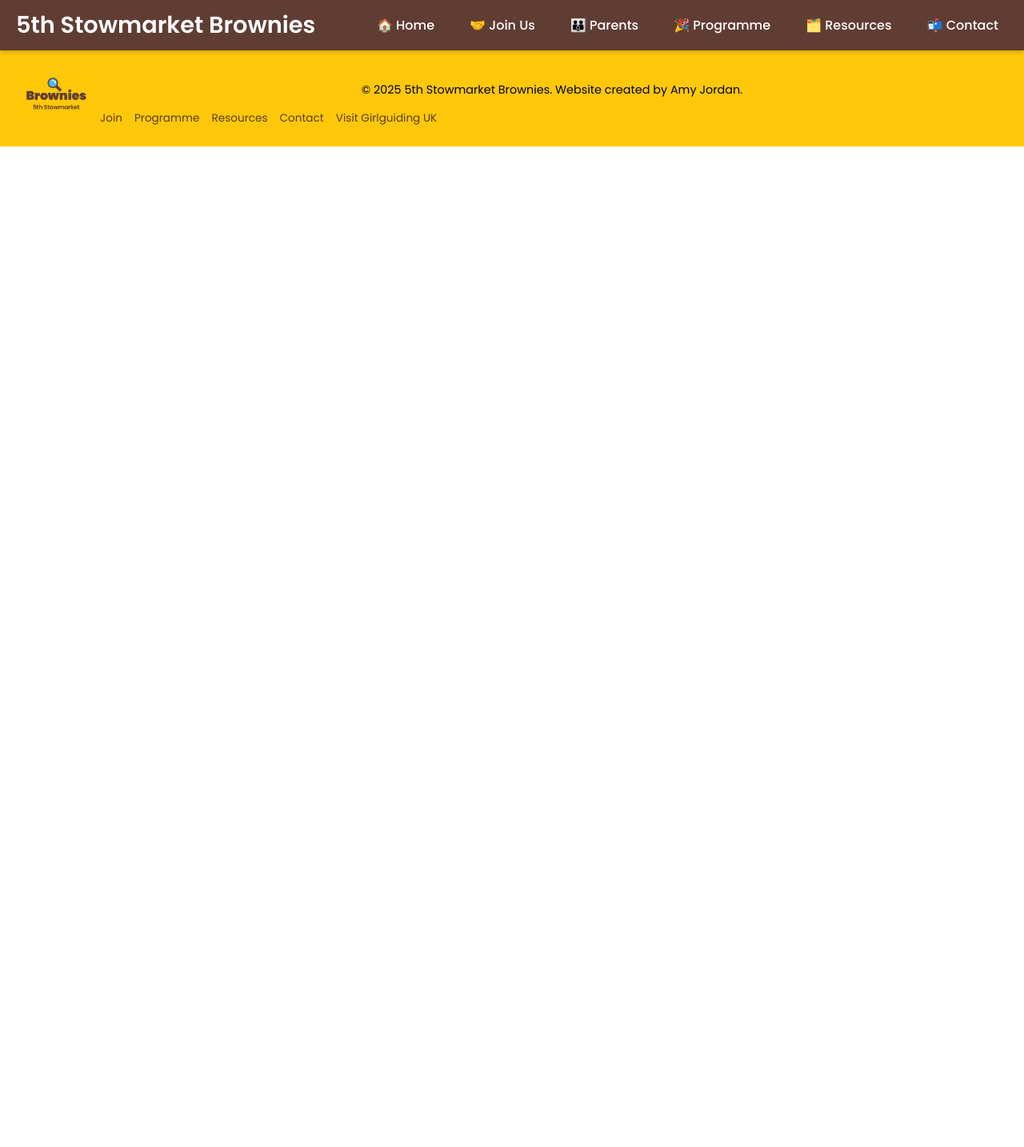
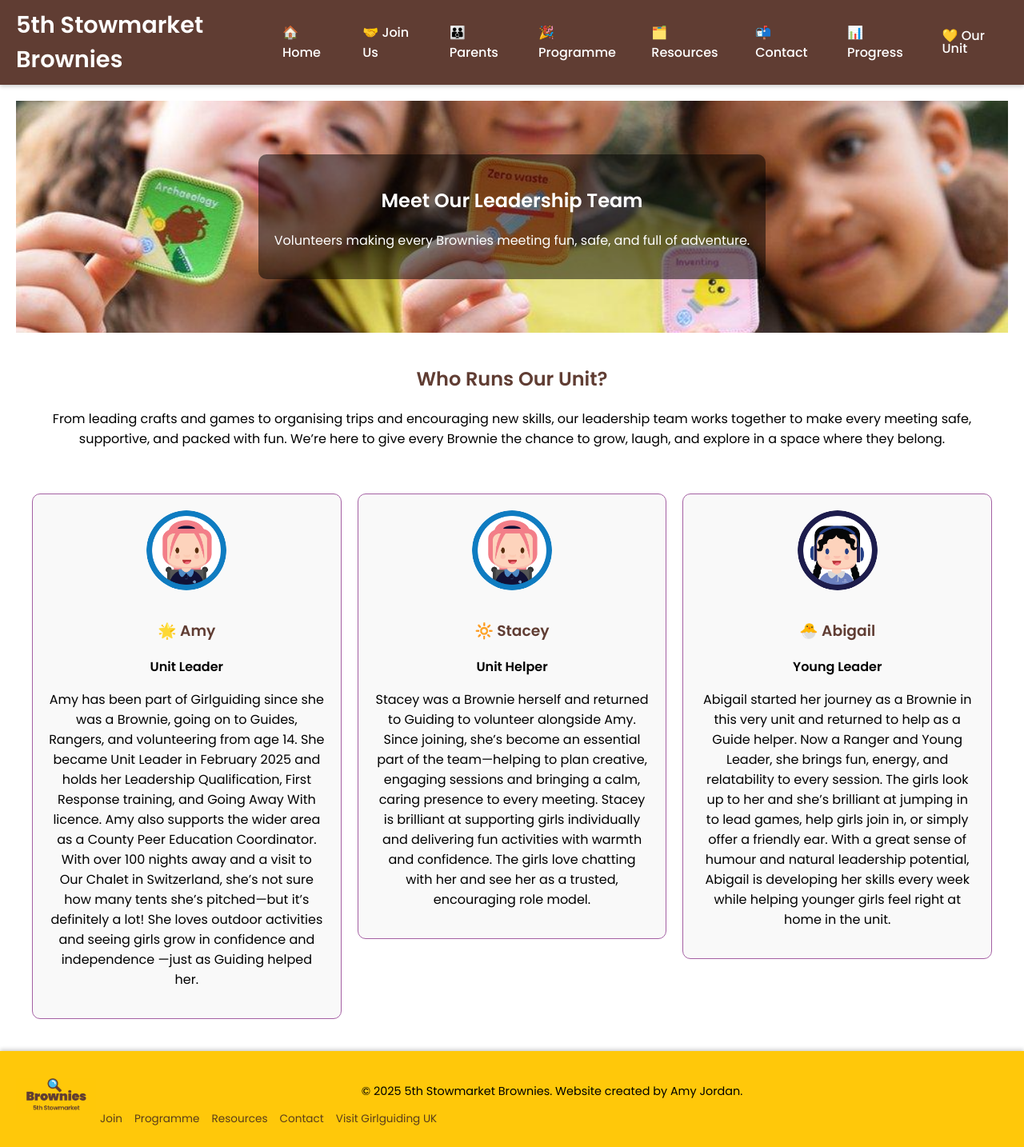
Before and after one commit to s256945/5thsmrktbrownies, a React app: page /leaders in a window 1280 px wide. Shown: the whole page at 80% size. Before the commit the page ends 800 px from the top, so only its background shows below. Built offline with nearby package versions, Linux system fonts and the light colour scheme.

Commit message:
feat: leaders page

```diff
--- a/src/App.js
+++ b/src/App.js
@@ -8,6 +8,8 @@
 import Header from "./components/header.jsx";
 import Footer from "./components/footer.jsx";
 import Programme from "Components/gg-programme.jsx";
+import ProgressPage from "./components/progress.jsx";
+import Leaders from "./components/leaders.jsx";
 
 const App = () => {
   return (
@@ -18,6 +20,8 @@
           <Route path="/" element={<Home />} />
           <Route path="/join" element={<Join />} />
           <Route path="/parents" element={<Parents />} />
+          <Route path="/progress" element={<ProgressPage />} />
+          <Route path="/leaders" element={<Leaders />} />
           <Route path="/programme" element={<Programme />} />
           <Route path="/resources" element={<Resources />} />
           <Route path="/contact" element={<Contact />} />
--- a/src/components/header.jsx
+++ b/src/components/header.jsx
@@ -60,6 +60,8 @@
 
   li {
     position: relative;
+    display: flex;
+    align-items: center;
   }
 
   a {
@@ -83,6 +85,56 @@
     background-color: #ef7b00;
     font-weight: bold;
   }
+
+  .dropdown-toggle {
+    display: inline-flex;
+    align-items: center;
+    justify-content: center;
+    color: #ffffff;
+    font-weight: 500;
+    padding: 8px 12px;
+    border-radius: 5px;
+    transition:
+      background-color 0.3s ease,
+      color 0.3s ease;
+    height: 100%;
+    line-height: 1;
+    cursor: pointer;
+  }
+
+  .dropdown-toggle:hover,
+  .dropdown-toggle:focus {
+    background-color: #ef7b00;
+    color: #fff;
+  }
+
+  .dropdown {
+    display: none;
+    position: absolute;
+    top: 100%;
+    left: 0;
+    background-color: #603d33;
+    padding: 5px 0;
+    list-style: none;
+    min-width: 150px;
+    box-shadow: 0 2px 5px rgba(0, 0, 0, 0.2);
+    z-index: 10;
+  }
+
+  li:hover > .dropdown,
+  .dropdown-toggle:focus + .dropdown {
+    display: block;
+  }
+
+  .dropdown li a {
+    display: block;
+    padding: 8px 12px;
+    color: #fff;
+  }
+
+  .dropdown li a:hover {
+    background-color: #ef7b00;
+  }
 `;
 
 const Header = () => {
@@ -95,6 +147,14 @@
     { to: "/programme", label: "🎉 Programme" },
     { to: "/resources", label: "🗂️ Resources" },
     { to: "/contact", label: "📬 Contact" },
+    { to: "/progress", label: "📊 Progress" },
+    {
+      label: "💛 Our Unit",
+      submenu: [
+        { to: "/about", label: "ℹ️ About the Unit" },
+        { to: "/leaders", label: "👩‍🦱 Leaders" },
+      ],
+    },
   ];
 
   return (
@@ -107,6 +167,28 @@
         <ul>
           {menuItems.map((item) => (
             <li key={item.to}>
+              {item.submenu ? (
+                <>
+                  <div className="dropdown-toggle" role="button" tabIndex={0}>
+                    {item.label}
+                  </div>
+                  <ul className="dropdown">
+                    {item.submenu.map((subItem) => (
+                      <li key={subItem.to}>
+                        <NavLink
+                          to={subItem.to}
+                          className={({ isActive }) =>
+                            isActive ? "active" : ""
+                          }
+                          onClick={() => setOpen(false)}
+                        >
+                          {subItem.label}
+                        </NavLink>
+                      </li>
+                    ))}
+                  </ul>
+                </>
+              ) : (
                 <NavLink
                   to={item.to}
                   className={({ isActive }) => (isActive ? "active" : "")}
@@ -115,6 +197,7 @@
                 >
                   {item.label}
                 </NavLink>
+              )}
             </li>
           ))}
         </ul>
--- a/src/components/joinUs.jsx
+++ b/src/components/joinUs.jsx
@@ -42,9 +42,10 @@
       <Section>
         <StyledH2>How to Join</StyledH2>
         <p>
-          Whether you want to become a Brownie or volunteer, there&apos;s a place for
-          you! When registering, select 5th Stowmarket Brownies as your first
-          choice, and your details will be directed to us via official channels.
+          Whether you want to become a Brownie or volunteer, there&apos;s a
+          place for you! When registering, select 5th Stowmarket Brownies as
+          your first choice, and your details will be directed to us via
+          official channels.
         </p>
       </Section>
       <JoinOptions>
@@ -56,7 +57,9 @@
             />
             <StyledH3>🎀 Join as a Brownie</StyledH3>
             <p>
-              Non-stop fun, friendships and adventure! Girls aged 11-18 in guiding are, on average, 28% more confident and 15% happier than UK girls.
+              Non-stop fun, friendships and adventure! Girls aged 11-18 in
+              guiding are, on average, 28% more confident and 15% happier than
+              UK girls.
             </p>
             <Button
               as="a"
@@ -74,9 +77,10 @@
             <JoinImg src={Leader3} alt="A woman volunteer in a wheelchair" />
             <StyledH3>🤝 Join as a Volunteer</StyledH3>
             <p>
-              Ready to inspire girls aged 7 to 10?
-It's a world of firsts you can explore together! You’ll have the chance to develop your leadership skills and
-help girls to have lots of fun trying out new adventures
+              Ready to inspire girls aged 7 to 10? It&apos;s a world of firsts you
+              can explore together! You’ll have the chance to develop your
+              leadership skills and help girls to have lots of fun trying out
+              new adventures
             </p>
             <Button
               as="a"
--- /dev/null
+++ b/src/components/leaders.jsx
@@ -0,0 +1,104 @@
+import React from "react";
+import styled from "styled-components";
+import Leader3 from "../../public/assets/images/Leader3.png";
+import YoungLeader from "../../public/assets/images/YL4.png";
+
+import {
+  Main,
+  Section,
+  Overlay,
+  FadeIn,
+  WelcomeSection,
+  Article,
+  StyledH2,
+  StyledH3,
+} from "./StyledComponents";
+
+const LeaderGrid = styled.div`
+  display: flex;
+  justify-content: center;
+  gap: 20px;
+  max-width: 1200px;
+  margin: 0 auto;
+  overflow-x: auto;
+  padding: 20px 16px;
+  scroll-padding: 20px 16px;
+`;
+
+const ArticleStyled = styled(Article)`
+  flex: 1 1 0;
+  min-width: 300px;
+  max-width: 360px;
+`;
+
+const LeaderImg = styled.img`
+  width: 100px;
+  height: 100px;
+  border-radius: 50%;
+  margin-bottom: 10px;
+`;
+
+const Leaders = () => {
+  const leaderTeam = [
+    {
+      name: "🌟 Amy",
+      role: "Unit Leader",
+      img: Leader3,
+      description:
+        "Amy has been part of Girlguiding since she was a Brownie, going on to Guides, Rangers, and volunteering from age 14. She became Unit Leader in February 2025 and holds her Leadership Qualification, First Response training, and Going Away With licence. Amy also supports the wider area as a County Peer Education Coordinator. With over 100 nights away and a visit to Our Chalet in Switzerland, she’s not sure how many tents she’s pitched—but it’s definitely a lot! She loves outdoor activities and seeing girls grow in confidence and independence —just as Guiding helped her.",
+    },
+    {
+      name: "🔆 Stacey",
+      role: "Unit Helper",
+      img: Leader3,
+      description:
+        "Stacey was a Brownie herself and returned to Guiding to volunteer alongside Amy. Since joining, she’s become an essential part of the team—helping to plan creative, engaging sessions and bringing a calm, caring presence to every meeting. Stacey is brilliant at supporting girls individually and delivering fun activities with warmth and confidence. The girls love chatting with her and see her as a trusted, encouraging role model.",
+    },
+    {
+      name: "🐣 Abigail",
+      role: "Young Leader",
+      img: YoungLeader,
+      description:
+        "Abigail started her journey as a Brownie in this very unit and returned to help as a Guide helper. Now a Ranger and Young Leader, she brings fun, energy, and relatability to every session. The girls look up to her and she’s brilliant at jumping in to lead games, help girls join in, or simply offer a friendly ear. With a great sense of humour and natural leadership potential, Abigail is developing her skills every week while helping younger girls feel right at home in the unit.",
+    },
+  ];
+
+  return (
+    <Main>
+      <WelcomeSection>
+        <Overlay>
+          <StyledH2>Meet Our Leadership Team</StyledH2>
+          <p>
+            Volunteers making every Brownies meeting fun, safe, and full of
+            adventure.
+          </p>
+        </Overlay>
+      </WelcomeSection>
+      <Section>
+        <StyledH2>Who Runs Our Unit?</StyledH2>
+        <p>
+          From leading crafts and games to organising trips and encouraging new
+          skills, our leadership team works together to make every meeting safe,
+          supportive, and packed with fun. We’re here to give every Brownie the
+          chance to grow, laugh, and explore in a space where they belong.
+        </p>
+      </Section>
+      <LeaderGrid>
+        {leaderTeam.map((leader) => (
+          <FadeIn key={leader.name}>
+            <ArticleStyled>
+              <LeaderImg src={leader.img} alt={`${leader.name} profile`} />
+              <StyledH3>{leader.name}</StyledH3>
+              <p>
+                <strong>{leader.role}</strong>
+              </p>
+              <p>{leader.description}</p>
+            </ArticleStyled>
+          </FadeIn>
+        ))}
+      </LeaderGrid>
+    </Main>
+  );
+};
+
+export default Leaders;
```
Also changed, not shown: public/assets/images/YL4.png (added). Lines whose indentation alone changed are shown as unchanged.
